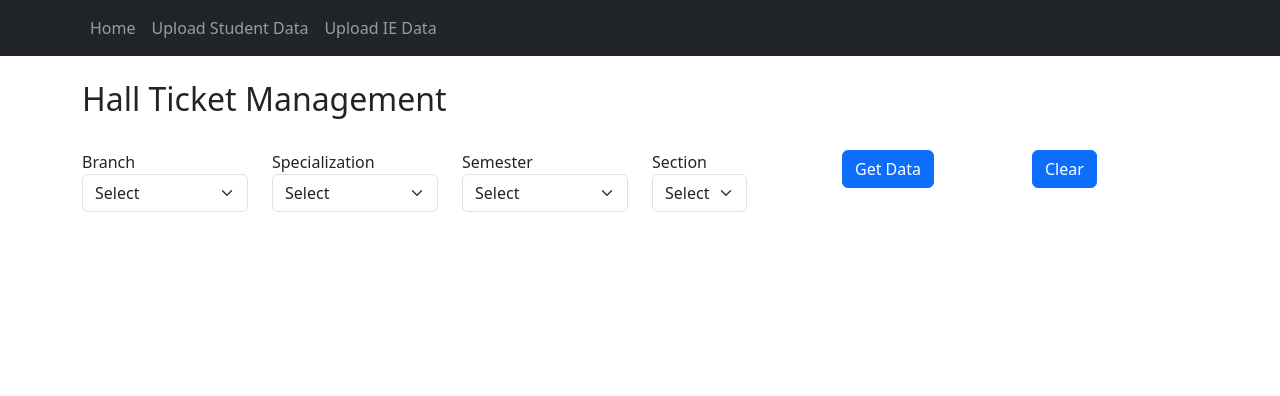
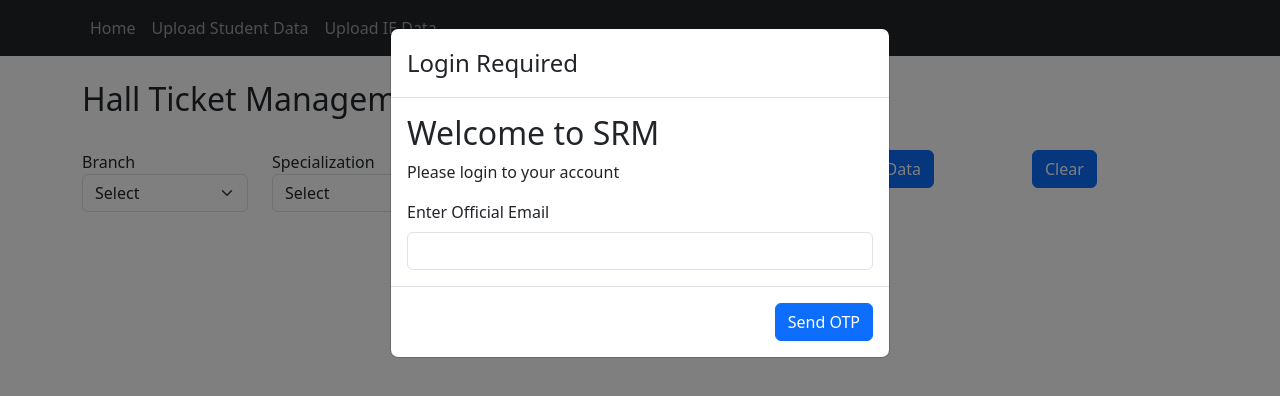
Before and after one commit to singhalmca04/react-srm, a React (Create React App) app: page / in a window 1280 px wide. Shown: the top 396 px of the page. Built offline with nearby package versions, Linux system fonts and the light colour scheme.

Commit message:
login changes

```diff
--- a/src/Apicall.js
+++ b/src/Apicall.js
@@ -4,6 +4,7 @@
 import Table from 'react-bootstrap/Table';
 import Form from 'react-bootstrap/Form';
 import axios from 'axios';
+import LoginModal from "./LoginModal"; // Your modal component
 
 const apiUrl = process.env.REACT_APP_API_URL;
 
@@ -17,11 +18,17 @@
     const [semesters, setSemesters] = useState([]);
     const [sections, setSections] = useState([]);
     const [imageUpload, setImageUpload] = useState(false);
+    const [showLoginModal, setShowLoginModal] = useState(false);
+
     console.log(data, 'dddddd');
     useEffect(() => {
         setSpecializations([data.specialization]);
         setSemesters([data.semester]);
         setSections([data.section]);
+        const loggedIn = localStorage.getItem("isLoggedIn");
+        if (!loggedIn) {
+            setShowLoginModal(true);
+        }
     }, [])
     const clearData = () => {
         localStorage.removeItem('branch');
@@ -192,6 +199,7 @@
             imageUrl: data.secure_url,
         });
         setImageUpload(false);
+        navigate(0);
     }
     if (loading) return <p>Loading... It takes approx 30 - 60 sec to complete</p>;
 
@@ -202,6 +210,9 @@
 
     return (
         <div>
+            {showLoginModal && (
+                <LoginModal onClose={() => setShowLoginModal(false)} />
+            )}
             <div className="container mt-4">
                 <div className="row mb-4">
                     <div className="col-md-12">
@@ -214,9 +225,9 @@
                         <Form.Select name="branch" value={data.branch} onChange={getData}>
                             <option value="">Select</option>
                             <option value="CSE">CSE</option>
-                            <option value="CSE">MCA</option>
-                            <option value="CSE">BCA</option>
-                            <option value="CSE">BSc</option>
+                            <option value="MCA">MCA</option>
+                            <option value="BCA">BCA</option>
+                            <option value="BSC">BSC</option>
                         </Form.Select>
                     </div>
                     <div className="col-md-2">
@@ -345,11 +356,7 @@
                                         &nbsp;&nbsp;&nbsp; <Button onClick={() => navigate('/delete', { state: { id: user._id } })} variant="outline-success">Delete</Button>
                                         &nbsp;&nbsp;&nbsp; <input type="file" accept="image/*" onChange={handleFileChange} />
                                         <button disabled={!file} onClick={() => uploadPics(user._id)}>Upload</button>
-                                        {imageUpload && (
-                                            <>
-                                                <img src="/loading.webp" alt="Uploading..." width={50} />
-                                            </>
-                                        )}</td>
+                                    </td>
                                 </tr>
                             )) : <tr key="1"><td>No data found</td></tr>}
                         </tbody>
--- /dev/null
+++ b/src/LoginModal.js
@@ -0,0 +1,68 @@
+import { Modal, Button, Form } from "react-bootstrap";
+import axios from 'axios';
+import { useState } from 'react';
+
+function LoginModal({ onClose }) {
+    const [otp, setOtp] = useState("");
+    const [change, setChange] = useState(false);
+    const handleLogin = async () => {
+        const apiUrl = process.env.REACT_APP_API_URL;
+        setChange(false);
+        const newOtp = Math.floor(100000 + Math.random() * 900000);
+        setOtp(newOtp.toString());
+        let res = await axios.post(apiUrl +"/send/mail", {
+            to: document.getElementById('inputText').value,
+            subject: "SRM Hall Ticket Portal: Your Verification Code",
+            text: "OTP is " + newOtp
+        });
+        if (res.status == 200) {
+            setChange(true);
+            document.getElementById('inputText').value = "";
+        }
+    };
+
+    const handleLoginAfterOtp = () => {
+        let enteredOtp = document.getElementById('inputOtp').value;
+        if (enteredOtp === otp) {
+            localStorage.setItem("isLoggedIn", "true");
+            onClose();
+        } else {
+            alert("OTP not match! Try Again");
+        }
+    };
+
+    return (
+        <Modal show>
+            <Modal.Header>
+                <Modal.Title>Login Required</Modal.Title>
+            </Modal.Header>
+            <Modal.Body>
+                <h2>Welcome to SRM</h2>
+                {!change ?
+                    <div>
+                        <p>Please login to your account</p>
+                        <Form.Label htmlFor="inputText">Enter Official Email</Form.Label>
+                        <Form.Control type="text" id="inputText" />
+                    </div> :
+                    <div>
+                        <p>Please login to your account</p>
+                        <Form.Label htmlFor="inputText">Enter OTP</Form.Label>
+                        <Form.Control type="text" id="inputOtp" />
+                    </div>
+                }
+            </Modal.Body>
+            <Modal.Footer>
+                {!change ?
+                    <Button variant="primary" onClick={handleLogin}>
+                        Send OTP
+                    </Button> :
+                    <Button variant="primary" onClick={handleLoginAfterOtp}>
+                        Login
+                    </Button>
+                }
+            </Modal.Footer>
+        </Modal>
+    );
+}
+
+export default LoginModal;
```
